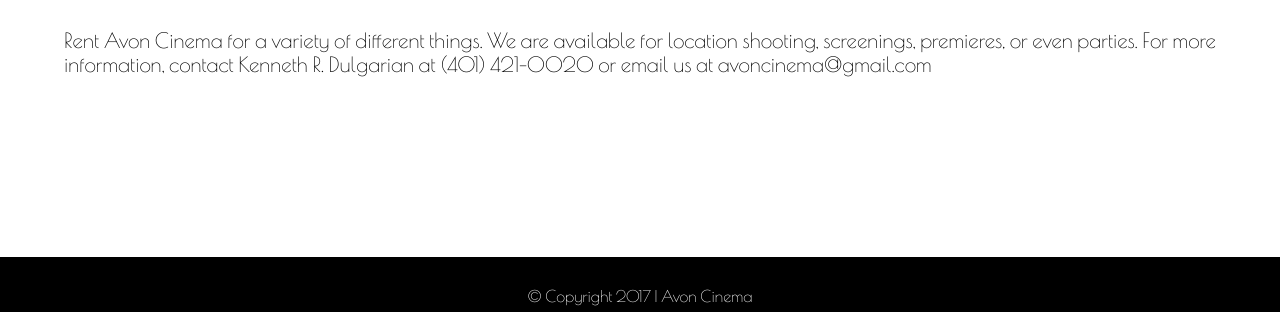
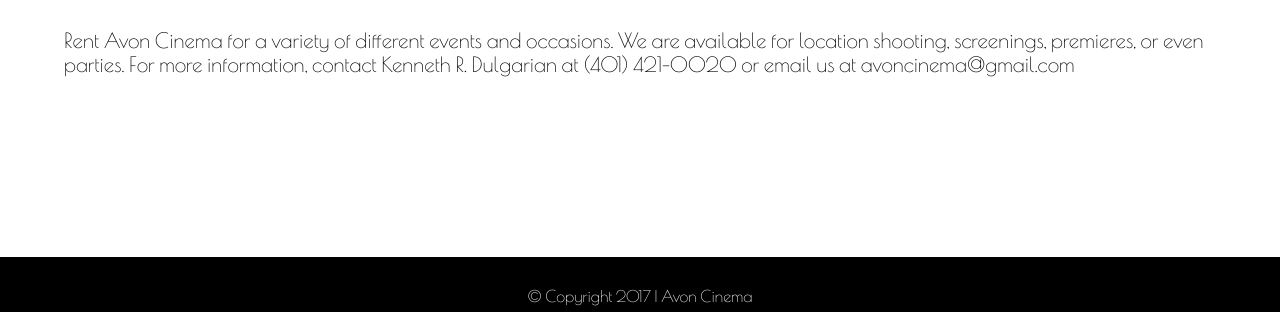
Before and after one commit to elanglais/elanglais.github.io, a plain HTML site: page rentourtheatre.html in a window 1280 px wide. Shown: the part 425-737 px from the top of the page. Drawn offline with nearby package versions, Linux system fonts and the light colour scheme.

Commit message:
Rent Update

```diff
--- a/rentourtheatre.html
+++ b/rentourtheatre.html
@@ -53,7 +53,7 @@
 
 	<h1>Rent Our Theatre</h1>
 
-		<p>Rent Avon Cinema for a variety of different things. We are available for location shooting, screenings, premieres, or even parties. For more information, contact Kenneth R. Dulgarian at (401) 421-0020 or email us at avoncinema@gmail.com</p>
+		<p>Rent Avon Cinema for a variety of different events and occasions. We are available for location shooting, screenings, premieres, or even parties. For more information, contact Kenneth R. Dulgarian at (401) 421-0020 or email us at avoncinema@gmail.com</p>
 
 </section>
 
```
